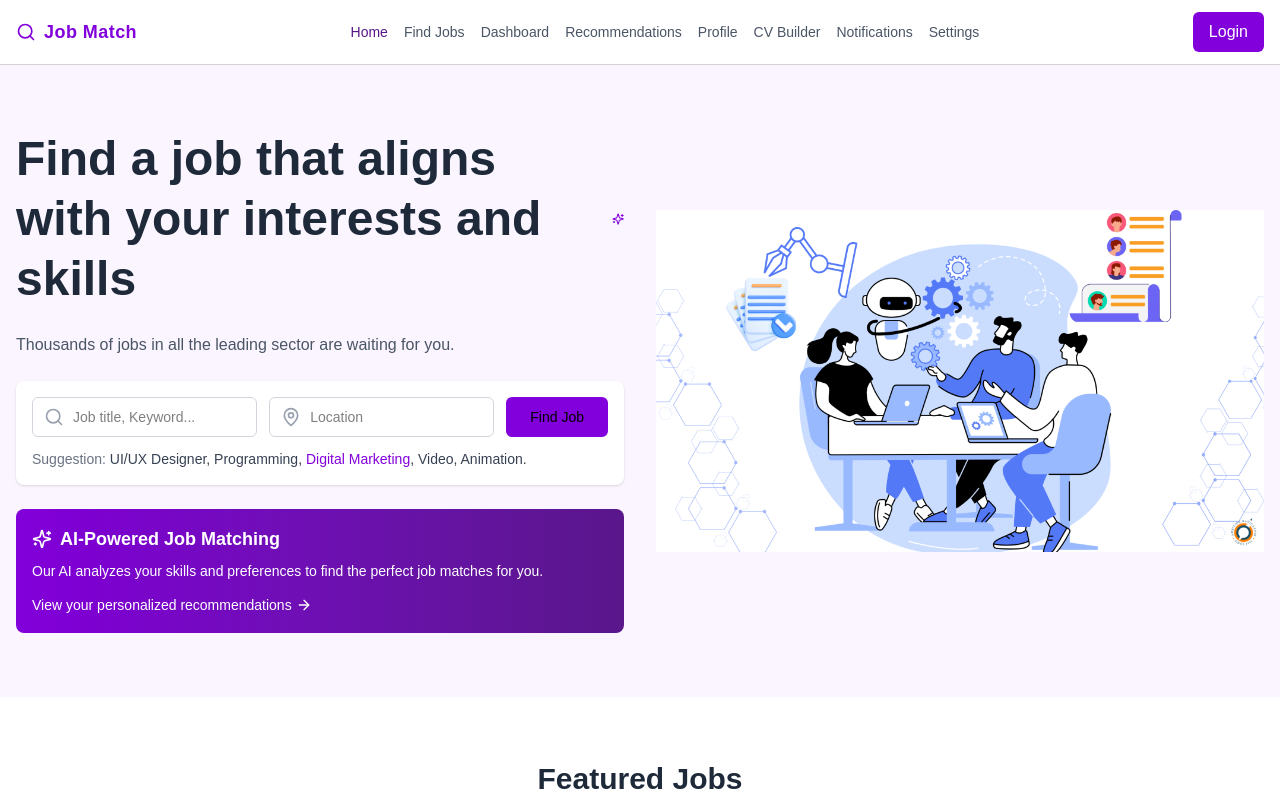
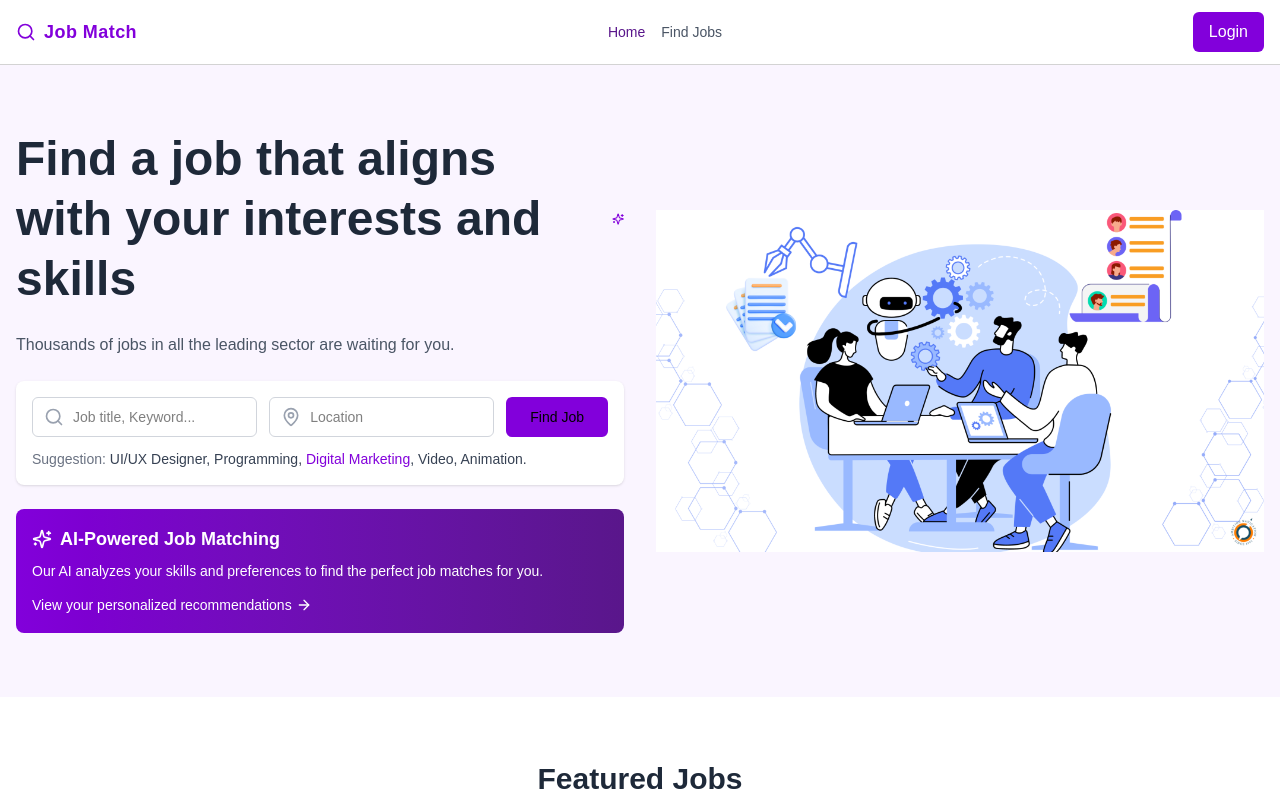
Before and after one commit to Rihab-saleh/IA_jobMatch, a React (Vite) app in the folder job-match-main/: page / in a window 1280 px wide. Shown: the top 800 px of the page. Built offline with nearby package versions, Linux system fonts and the light colour scheme.

Commit message:
header for nonuathentificated user

```diff
--- a/job-match-main/src/components/header.jsx
+++ b/job-match-main/src/components/header.jsx
@@ -2,7 +2,7 @@
 
 import { useState, useEffect } from "react"
 import { Link, useLocation, useNavigate } from "react-router-dom"
-import { Search, Menu, X, Bell, User, Settings, LogOut } from 'lucide-react'
+import { Search, Menu, X, Bell, User, Settings, LogOut } from "lucide-react"
 import { useAuth } from "../contexts/auth-context"
 
 const AdminHeader = ({ logout, fullName }) => {
@@ -53,7 +53,7 @@ const UserHeader = ({ mobileMenuOpen, setMobileMenuOpen, isAuthenticated, logout
   const location = useLocation()
   const isActive = (path) => location.pathname === path
 
-  // Updated navigation links for users
+  // Updated navigation links for authenticated users
   const userNavLinks = [
     { path: "/", label: "Home" },
     { path: "/jobs", label: "Find Jobs" },
@@ -65,20 +65,14 @@ const UserHeader = ({ mobileMenuOpen, setMobileMenuOpen, isAuthenticated, logout
     { path: "/settings", label: "Settings" },
   ]
 
-  // Default links for non-authenticated users
+  // Default links for non-authenticated users - only Home and Find Jobs
   const defaultLinks = [
     { path: "/", label: "Home" },
     { path: "/jobs", label: "Find Jobs" },
-    { path: "/dashboard", label: "Dashboard" },
-    { path: "/recommendations", label: "Recommendations" },
-    { path: "/profile", label: "Profile" },
-    { path: "/cv-builder", label: "CV Builder" },
-    { path: "/notifications", label: "Notifications" },
-    { path: "/settings", label: "Settings" },
   ]
 
   // Choose which links to display based on authentication status
-  const navLinks = isAuthenticated && userRole === "user" ? userNavLinks : defaultLinks
+  const navLinks = isAuthenticated ? userNavLinks : defaultLinks
 
   // Account dropdown links
   const accountLinks = [
```
